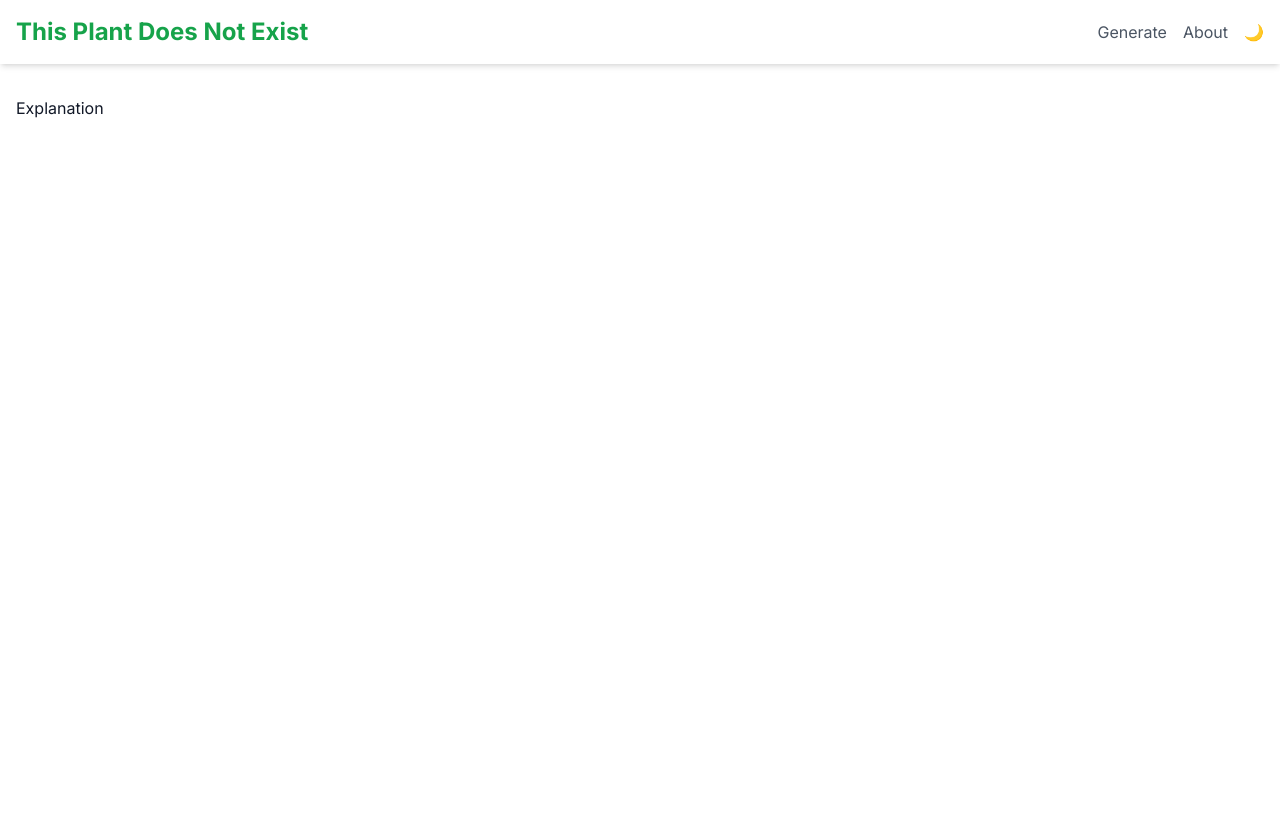
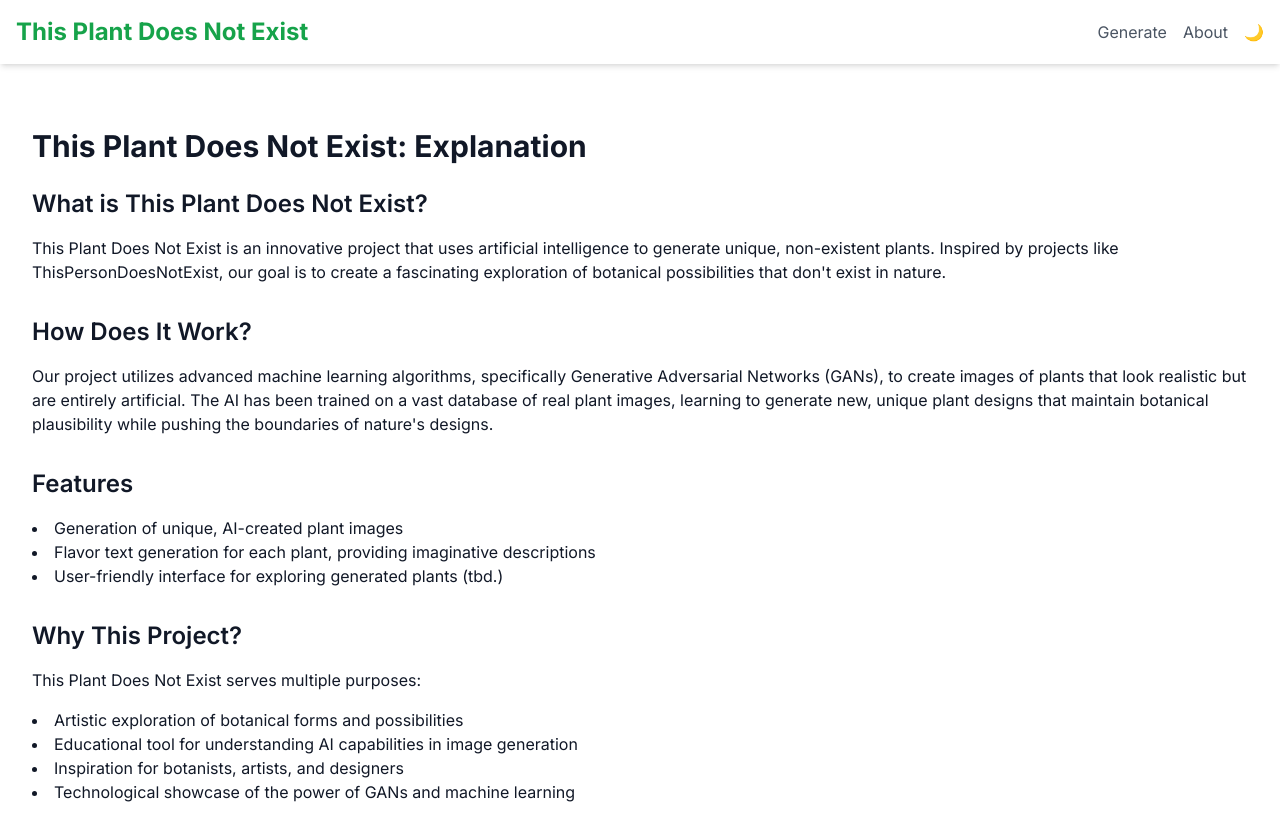
Before and after one commit to Neonize/ThisPlantDoesNotExist, a Next.js app: page /explanation in a window 1280 px wide. Shown: the top 840 px of the page. Before the commit the page ends 800 px from the top, so only its background shows below. Built offline with nearby package versions, Linux system fonts and the light colour scheme.

Commit message:
Udpate Texts

```diff
--- a/app/explanation/Explanation.tsx
+++ b/app/explanation/Explanation.tsx
@@ -1,3 +1,45 @@
+import React from 'react';
+
 export default function Explanation() {
-  return <div>Explanation</div>;
+  return (
+    <div className="container mx-auto px-4 py-8">
+      <h1 className="text-3xl font-bold mb-6">This Plant Does Not Exist: Explanation</h1>
+
+      <section className="mb-8">
+        <h2 className="text-2xl font-semibold mb-4">What is This Plant Does Not Exist?</h2>
+        <p className="mb-4">
+          This Plant Does Not Exist is an innovative project that uses artificial intelligence to generate unique, non-existent plants. Inspired by projects like ThisPersonDoesNotExist, our goal is to create a fascinating exploration of botanical possibilities that don't exist in nature.
+        </p>
+      </section>
+
+      <section className="mb-8">
+        <h2 className="text-2xl font-semibold mb-4">How Does It Work?</h2>
+        <p className="mb-4">
+          Our project utilizes advanced machine learning algorithms, specifically Generative Adversarial Networks (GANs), to create images of plants that look realistic but are entirely artificial. The AI has been trained on a vast database of real plant images, learning to generate new, unique plant designs that maintain botanical plausibility while pushing the boundaries of nature's designs.
+        </p>
+      </section>
+
+      <section className="mb-8">
+        <h2 className="text-2xl font-semibold mb-4">Features</h2>
+        <ul className="list-disc list-inside">
+          <li>Generation of unique, AI-created plant images</li>
+          <li>Flavor text generation for each plant, providing imaginative descriptions</li>
+          <li>User-friendly interface for exploring generated plants (tbd.)</li>
+        </ul>
+      </section>
+
+      <section>
+        <h2 className="text-2xl font-semibold mb-4">Why This Project?</h2>
+        <p className="mb-4">
+          This Plant Does Not Exist serves multiple purposes:
+        </p>
+        <ul className="list-disc list-inside">
+          <li>Artistic exploration of botanical forms and possibilities</li>
+          <li>Educational tool for understanding AI capabilities in image generation</li>
+          <li>Inspiration for botanists, artists, and designers</li>
+          <li>Technological showcase of the power of GANs and machine learning</li>
+        </ul>
+      </section>
+    </div>
+  );
 }
```
Also changed, not shown: app/docs/page.tsx (+0 -13 lines), 2 other files (tests, documents, lock files or other folders).
